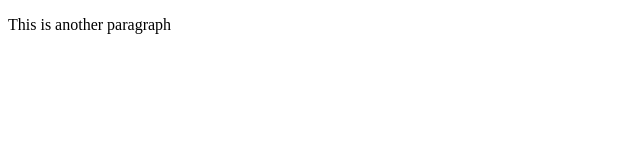
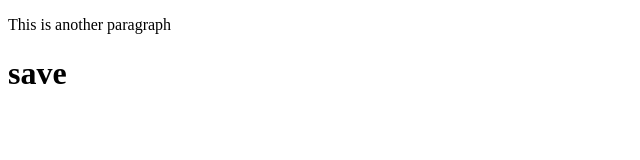
Before and after one commit to Hoher534/ssh, a plain HTML site: page about.html in a window 1280 px wide. Shown: the full height of the page, 0-640 px from the left. Drawn offline with Linux system fonts and the light colour scheme.

Commit message:
blblblbl

```diff
--- a/about.html
+++ b/about.html
@@ -7,6 +7,6 @@
 </head>
 <body>
       <p>This is another paragraph</p>
-
+             <h1>save</h1>
 </body>
 </html>
```
